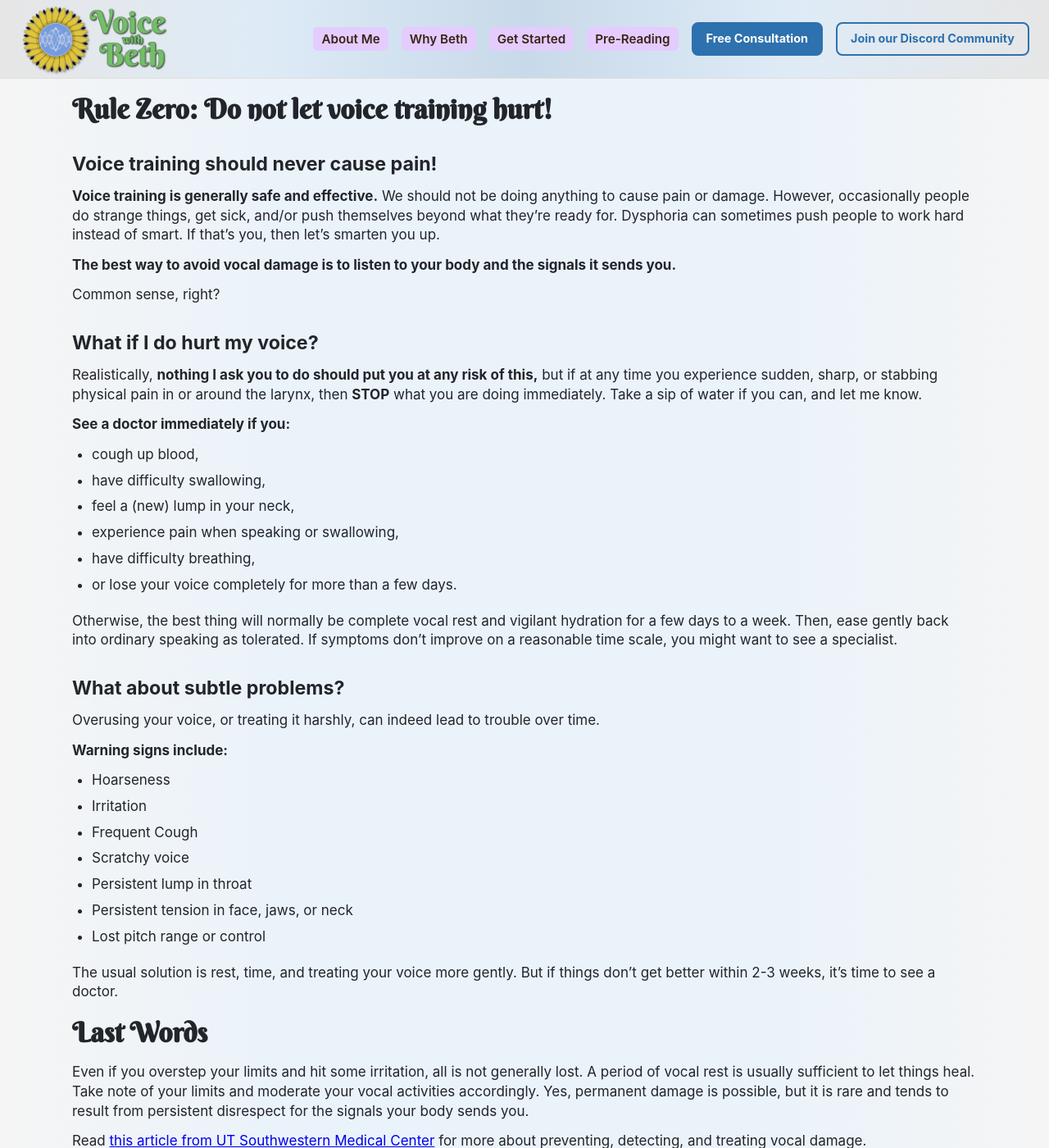
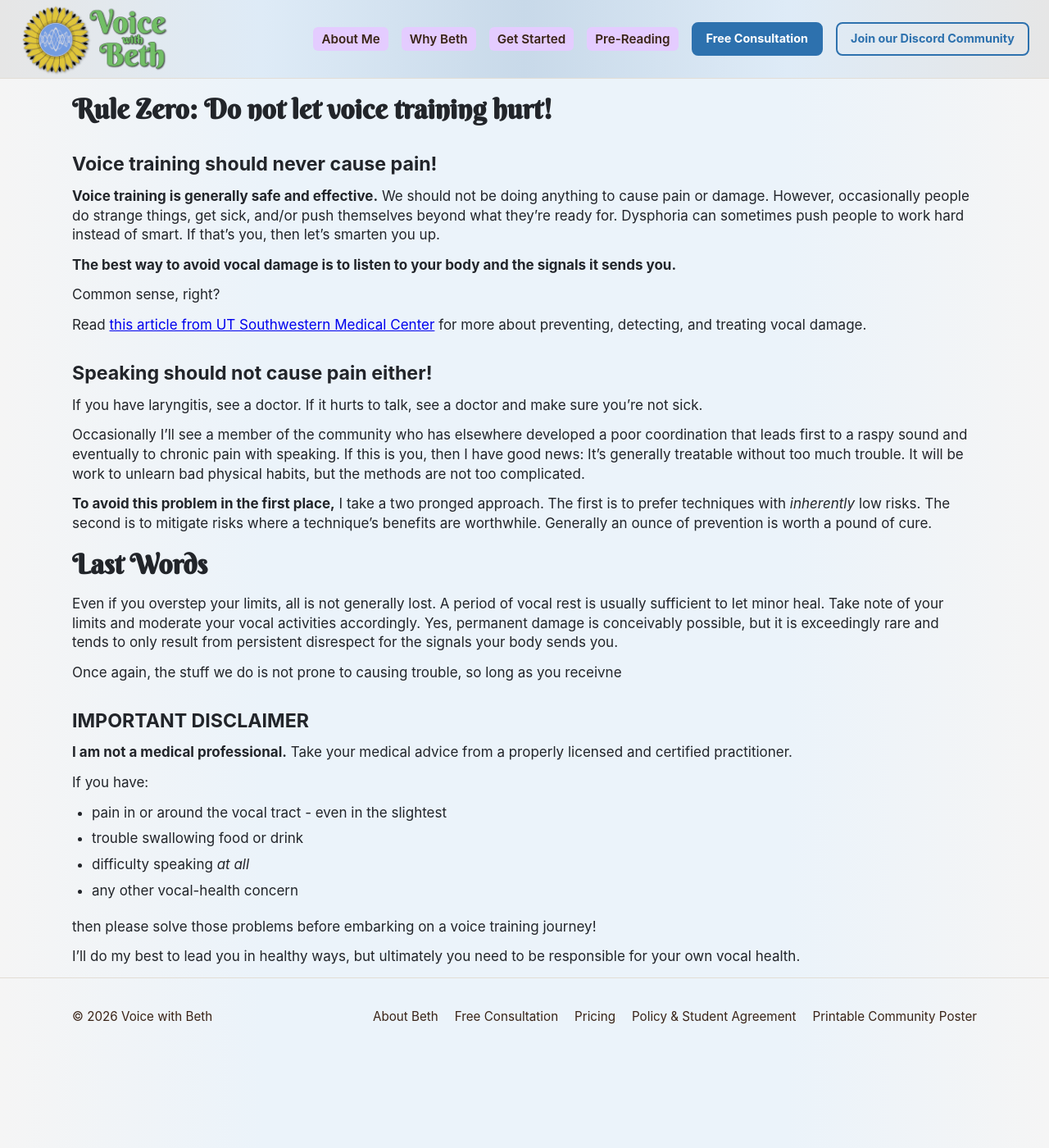
Before and after one commit to voicewithbeth/voicewithbeth.github.io, a Jekyll site: the page built from articles/zero.md, in a window 1280 px wide and 1400 px high. Shown: the whole window at 82% size. Built offline with Jekyll 4.4.1, drawn with Linux system fonts in a browser that asks for light colours.

Commit message:
Update zero.md

```diff
--- a/articles/zero.md
+++ b/articles/zero.md
@@ -13,52 +13,32 @@ Dysphoria can sometimes push people to work hard instead of smart. If that's you
 
 Common sense, right?
 
-## What if I do hurt my voice?
+Read [this article from UT Southwestern Medical Center](https://utswmed.org/medblog/vocal-cords-care/)
+for more about preventing, detecting, and treating vocal damage.
 
-Realistically, **nothing I ask you to do should put you at any risk of this,**
-but if at any time you experience sudden, sharp, or stabbing physical pain in or around the larynx,
-then **STOP** what you are doing immediately. Take a sip of water if you can, and let me know.
+## Speaking should not cause pain either!
 
-**See a doctor immediately if you:**
+If you have laryngitis, see a doctor. If it hurts to talk, see a doctor and make sure you're not sick.
 
-* cough up blood,
-* have difficulty swallowing,
-* feel a (new) lump in your neck,
-* experience pain when speaking or swallowing,
-* have difficulty breathing,
-* or lose your voice completely for more than a few days.
+Occasionally I'll see a member of the community who has elsewhere developed a poor coordination that leads
+first to a raspy sound and eventually to chronic pain with speaking. If this is you, then I have good news:
+It's generally treatable without too much trouble. It will be work to unlearn bad physical habits,
+but the methods are not too complicated.
 
-Otherwise, the best thing will normally be complete vocal rest and vigilant hydration for a few days to a week.
-Then, ease gently back into ordinary speaking as tolerated.
-If symptoms don't improve on a reasonable time scale, you might want to see a specialist.
-
-## What about subtle problems?
-
-Overusing your voice, or treating it harshly, can indeed lead to trouble over time.
-
-**Warning signs include:**
-
-* Hoarseness
-* Irritation
-* Frequent Cough
-* Scratchy voice
-* Persistent lump in throat
-* Persistent tension in face, jaws, or neck
-* Lost pitch range or control
-
-The usual solution is rest, time, and treating your voice more gently.
-But if things don't get better within 2-3 weeks, it's time to see a doctor.
+**To avoid this problem in the first place,** I take a two pronged approach.
+The first is to prefer techniques with *inherently* low risks.
+The second is to mitigate risks where a technique's benefits are worthwhile.
+Generally an ounce of prevention is worth a pound of cure.
 
 # Last Words
 
-Even if you overstep your limits and hit some irritation, all is not generally lost.
-A period of vocal rest is usually sufficient to let things heal.
+Even if you overstep your limits, all is not generally lost.
+A period of vocal rest is usually sufficient to let minor heal.
 Take note of your limits and moderate your vocal activities accordingly.
-Yes, permanent damage is possible, but it is rare and tends to result from persistent disrespect for the signals your body sends you.
+Yes, permanent damage is conceivably possible, but it is exceedingly rare and
+tends to only result from persistent disrespect for the signals your body sends you.
 
-
-Read [this article from UT Southwestern Medical Center](https://utswmed.org/medblog/vocal-cords-care/) for more about preventing,
-detecting, and treating vocal damage.
+Once again, the stuff we do is not prone to causing trouble, so long as you receivne
 
 ## IMPORTANT DISCLAIMER
 
```
